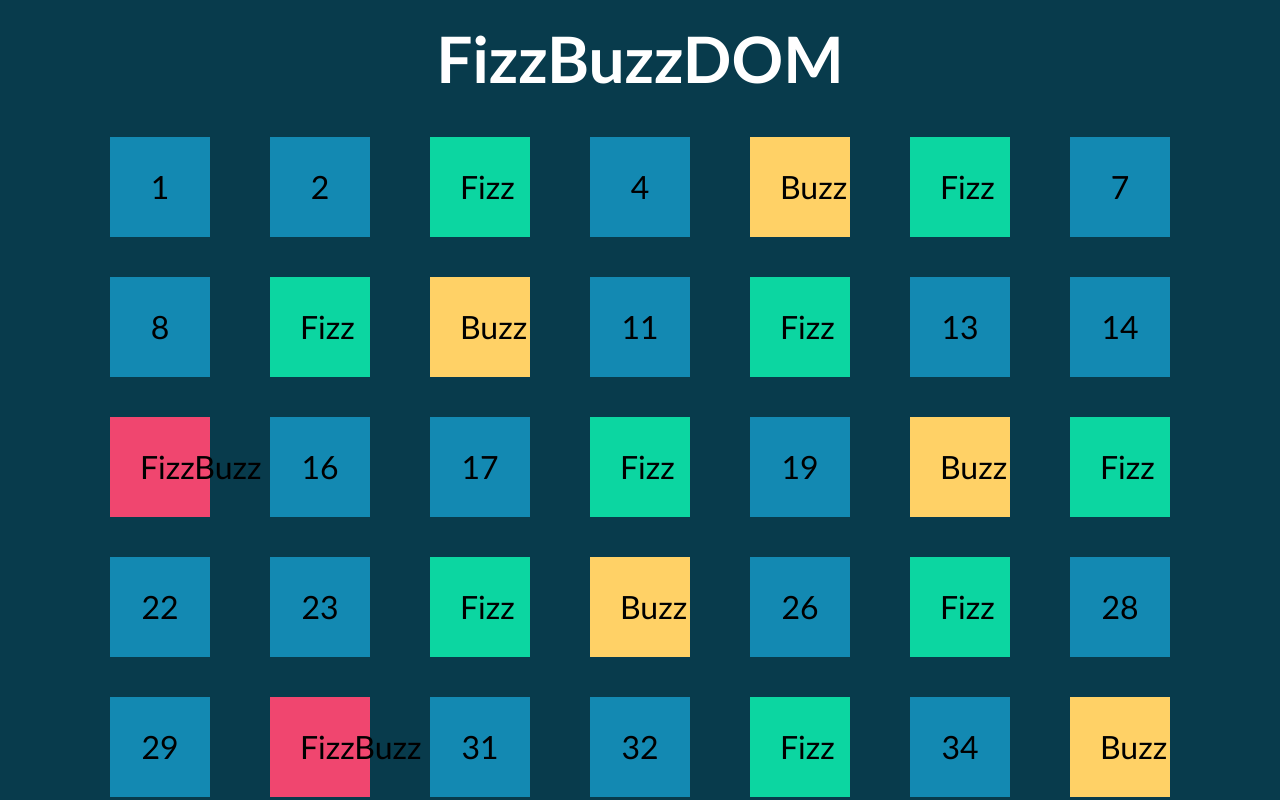
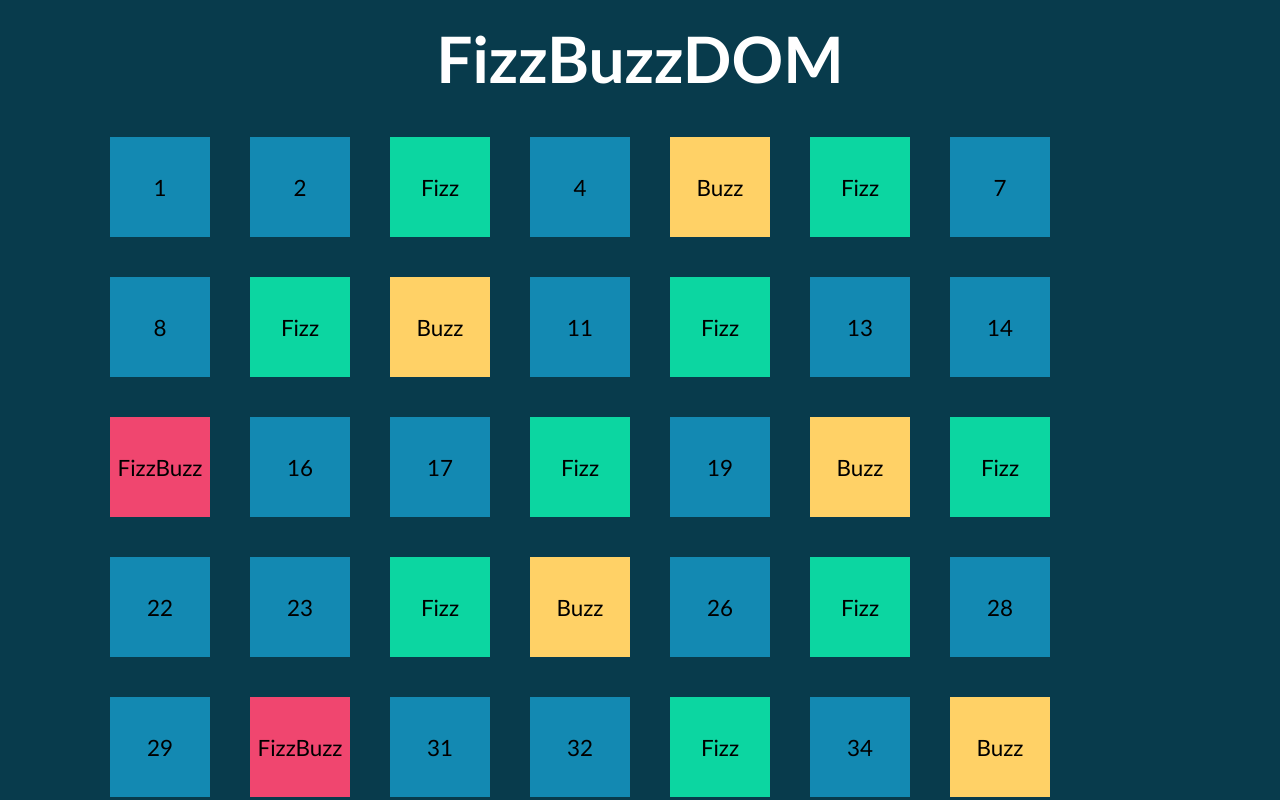
Before and after one commit to Devfrank94/js-fizzbuzz, a plain HTML site: page index.html in a window 1280 px wide. Shown: the top 800 px of the page. Drawn offline with Linux system fonts and the light colour scheme.

Commit message:
fix style

```diff
--- a/css/style.css
+++ b/css/style.css
@@ -33,38 +33,28 @@ h1{
   display: flex;
   flex-direction: row;
   flex-wrap: wrap;
-  justify-content: space-between;
+  align-items: flex-start;
 }
 
 .fm_box{
   background-color: #1389B2;
-  font-size: 2rem;
-  text-align: center;
-  vertical-align: center;
-  padding: 30px;
+  font-size: 1.4rem;
+  display: flex;
+  justify-content: center;
+  align-items: center;
   margin: 20px;
   width: 100px;
   aspect-ratio: 1/1;
-
 }
 
 .fm_box2{
   background-color: #F0466F;
-  font-size: 2rem;
-  text-align: center;
-  margin: 20px;
 }
 
 .fm_box3{
   background-color: #0CD6A1;
-  font-size: 2rem;
-  text-align: center;
-  margin: 20px;
 }
 
 .fm_box4{
   background-color: #FFD166;
-  font-size: 2rem;
-  text-align: center;
-  margin: 20px;
 }
```
